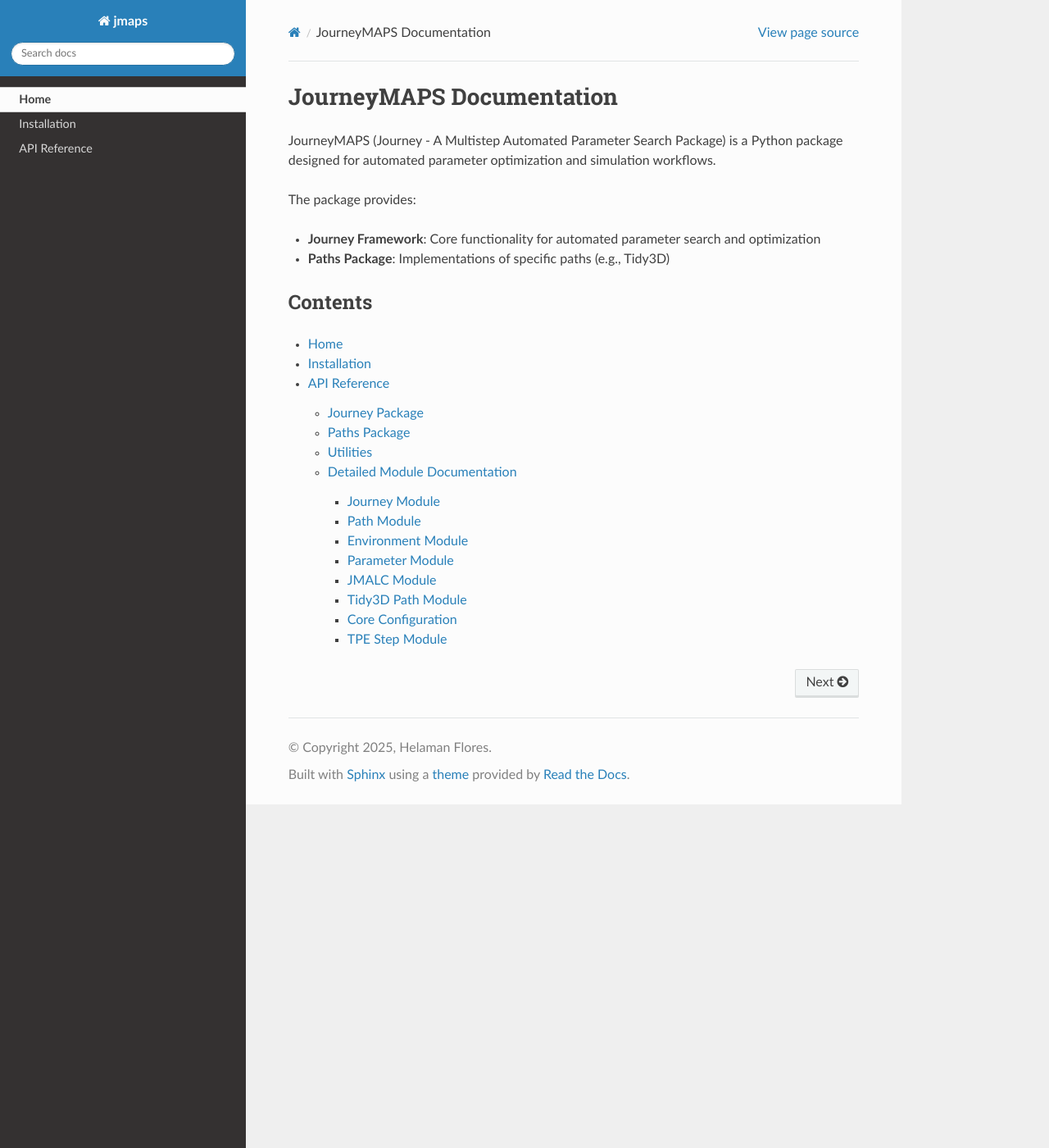
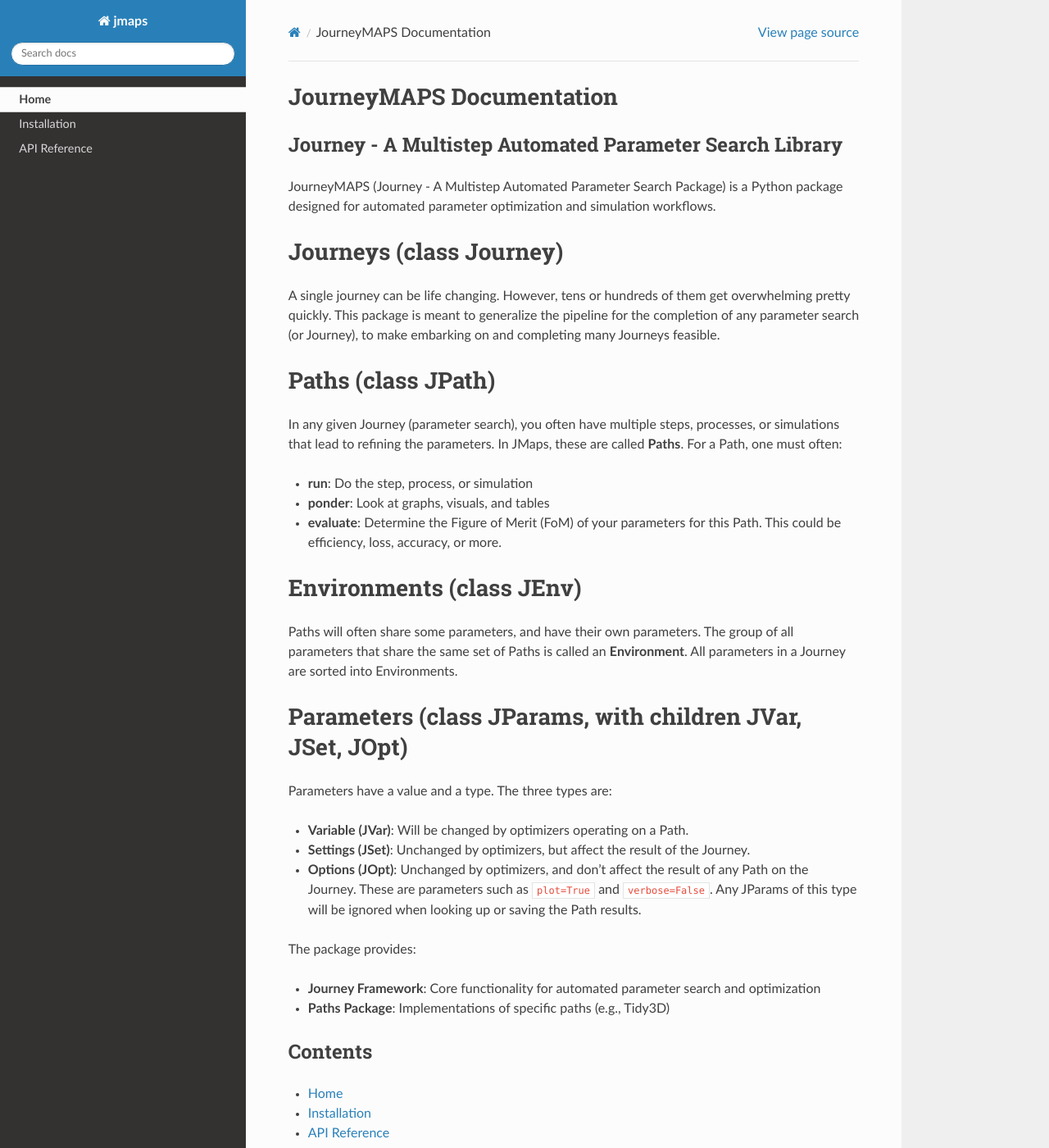
Before and after one commit to Sephiram591/JourneyMAPS, a Sphinx documentation site: the page built from docs/index.rst, in a window 1280 px wide and 1400 px high. Shown: the whole window at 82% size. Built offline with Sphinx 7.4.7 and the Read the Docs theme 3.1.0, drawn with Linux system fonts in a browser that asks for light colours.

Commit message:
Better docs, improved gds_tidy3dpath

```diff
--- a/docs/index.rst
+++ b/docs/index.rst
@@ -1,7 +1,45 @@
 JourneyMAPS Documentation
 =========================
 
+Journey - A Multistep Automated Parameter Search Library
+--------------------------------------------------------
 JourneyMAPS (Journey - A Multistep Automated Parameter Search Package) is a Python package designed for automated parameter optimization and simulation workflows.
+
+Journeys (class Journey)
+========================
+
+A single journey can be life changing. However, tens or hundreds of them get overwhelming pretty quickly.
+This package is meant to generalize the pipeline for the completion of any parameter search (or Journey),
+to make embarking on and completing many Journeys feasible.
+
+Paths (class JPath)
+===================
+
+In any given Journey (parameter search), you often have multiple steps, processes, or simulations that
+lead to refining the parameters. In JMaps, these are called **Paths**. For a Path, one must often:
+
+- **run**: Do the step, process, or simulation
+- **ponder**: Look at graphs, visuals, and tables
+- **evaluate**: Determine the Figure of Merit (FoM) of your parameters for this Path.
+  This could be efficiency, loss, accuracy, or more.
+
+Environments (class JEnv)
+=========================
+
+Paths will often share some parameters, and have their own parameters.
+The group of all parameters that share the same set of Paths is called an **Environment**.
+All parameters in a Journey are sorted into Environments.
+
+Parameters (class JParams, with children JVar, JSet, JOpt)
+==========================================================
+
+Parameters have a value and a type. The three types are:
+
+- **Variable (JVar)**: Will be changed by optimizers operating on a Path.
+- **Settings (JSet)**: Unchanged by optimizers, but affect the result of the Journey.
+- **Options (JOpt)**: Unchanged by optimizers, and don't affect the result of any Path on the Journey.
+  These are parameters such as ``plot=True`` and ``verbose=False``. Any JParams of this type will
+  be ignored when looking up or saving the Path results.
 
 The package provides:
 
```
Also changed, not shown: 3 other files.
